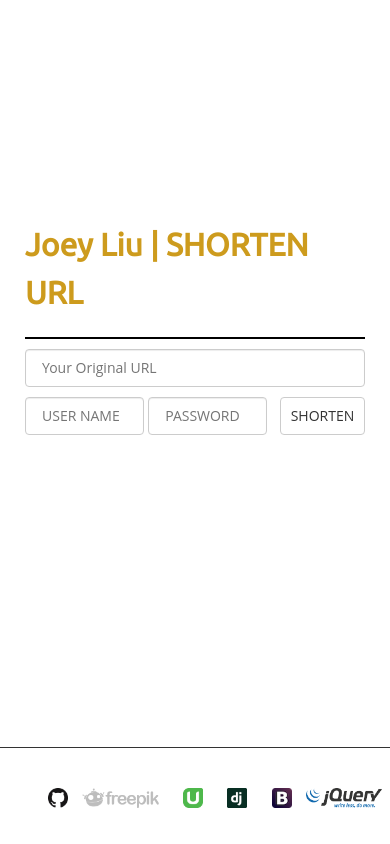
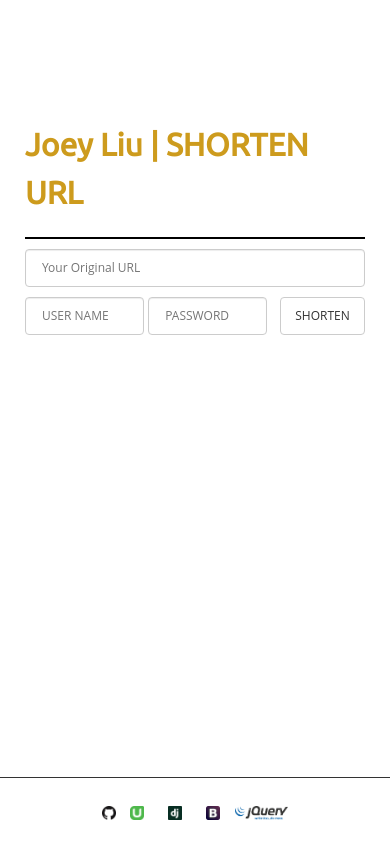
Before and after one commit to ddrsmile/myshortenurl, a Django app: page / in a window 390 px wide. Run offline with Django 3.2, Linux system fonts and the light colour scheme; parts of the project's set-up code (start-up, migrations or seed data) failed here and were passed over; some libraries are stand-ins or nearby versions.

Commit message:
fixed layout problem on small device

```diff
--- a/src/shortener/templates/shortener/base.html
+++ b/src/shortener/templates/shortener/base.html
@@ -14,8 +14,6 @@
                 -ms-text-size-adjust: 100%;
                 -webkit-text-size-adjust: 100%;
                 font-size: 20px;
-                width: 100%;
-                height: 100%;
                 box-sizing: border-box;
             }
             *, *:before, *:after {
@@ -27,6 +25,7 @@
                 font-size: 0.8rem;
                 line-height: 1.5;
                 margin: 0;
+                height: 100vh;
             }
             h1 {
                 font-family: 'Lucida Sans Unicode', 'Lucida Grande', sans-serif;
@@ -123,7 +122,7 @@
                 left: 0;
                 bottom: 0;
                 text-align: center;
-                padding: 20px 0;
+                padding: 5px 0;
                 border-top: 1px solid #333;
             }
             .poweredby {
@@ -133,6 +132,7 @@
                 list-style-type: none;
                 display: block;
                 text-align:center;
+                padding: 0;
             }
             .poweredby ul li {
                 display: inline-flex;
@@ -148,12 +148,42 @@
                 width: auto;
             }
             @media only screen
+              and (max-width: 320px) {
+                .outter {
+                    width: 100%;
+                    padding: 5rem 25px;
+                }
+                .logo-name h1 {
+                    font-size: 1.2rem;
+                }
+                .btn-custom {
+                    font-size: 10px;
+                }
+                #main input {
+                    font-size: 10px;
+                }
+                .poweredby ul li img {
+                    height: 14px;
+                }
+            }
+            @media only screen
+              and (min-width: 321px)
               and (max-width: 500px) {
                 .outter {
                     width: 100%;
+                    padding: 5rem 25px;
                 }
                 .logo-name h1 {
                     font-size: 1.58rem;
+                }
+                .btn-custom {
+                    font-size: 12px;
+                }
+                #main input {
+                    font-size: 12px;
+                }
+                .poweredby ul li img {
+                    height: 14px;
                 }
             }
         </style>
@@ -165,11 +195,6 @@
                         <li>
                             <a href="https://github.com/ddrsmile/myshortenurl" data-toggle="tooltip" title="Github | My Shorten URL">
                                 <img src={% static 'shortener/img/github.png' %}>
-                            </a>
-                        </li>
-                        <li>
-                            <a href="http://www.freepik.com/free-photos-vectors/background" data-toggle="tooltip" title="Background vector designed by Harryarts - Freepik.com">
-                                <img src={% static 'shortener/img/freepik.png' %}>
                             </a>
                         </li>
                         <li>
```
